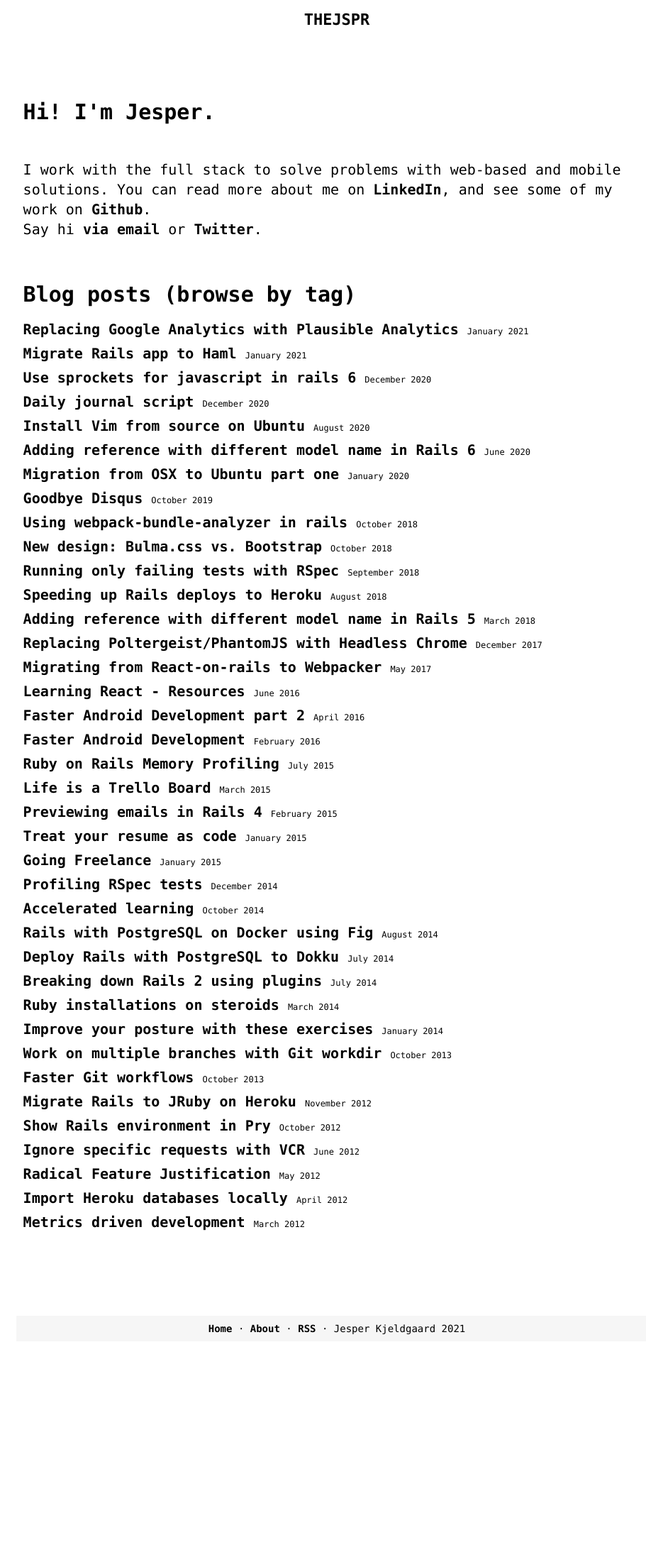
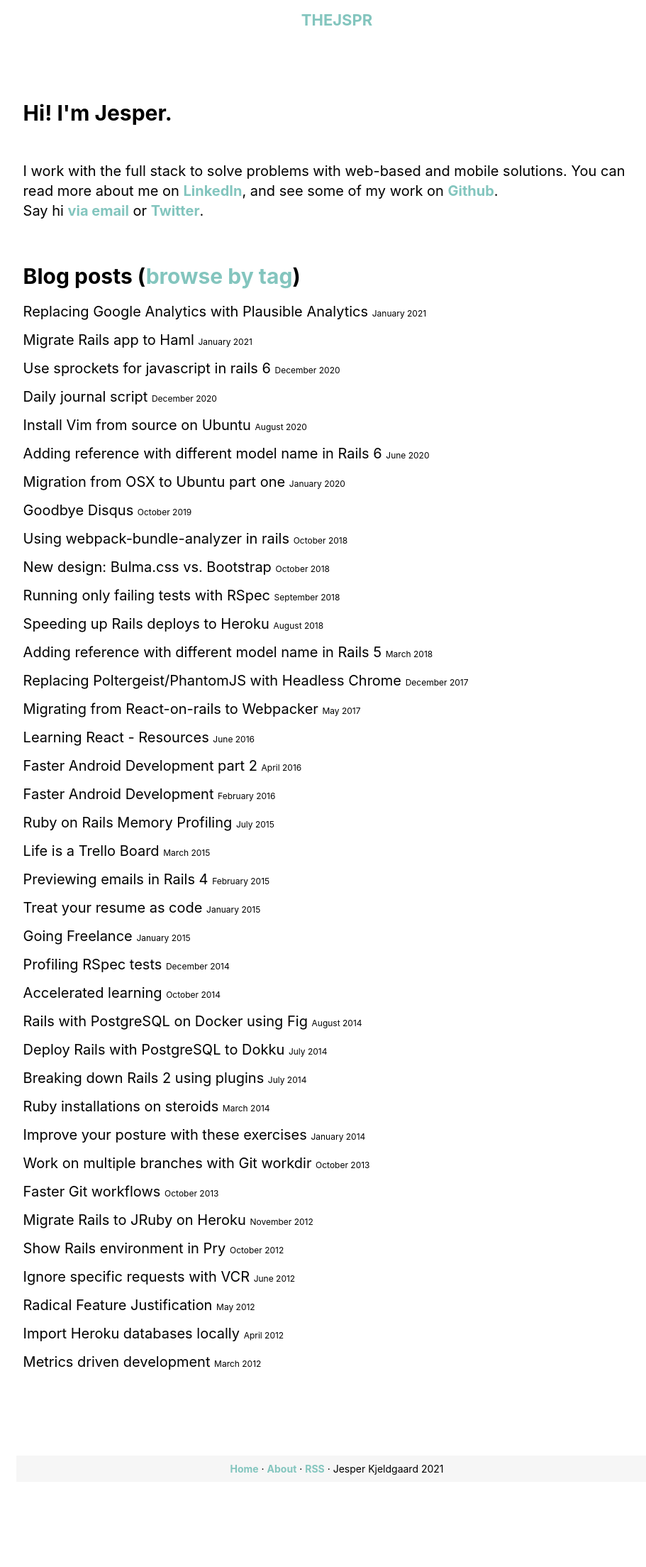
Before and after one commit to thejspr/thejspr.com, a Jekyll site: the page built from index.html, in a window 1280 px wide. Shown: the whole page at 71% size, without its empty margins (165-1076 px from the left). Built offline with Jekyll 4.4.1, drawn with Linux system fonts in a browser that asks for light colours; some web fonts are replaced; before the commit the page ends 2010 px from its top, so only the background shows below that.

Commit message:
inter font and a bit of color

```diff
--- a/assets/style.scss
+++ b/assets/style.scss
@@ -2,7 +2,17 @@
 ---
 @import "_scss/mixins";
 
+$link-color: #83c5be;
 $light-gray: #f6f6f6;
+
+@font-face {
+  font-family: 'Inter';
+  font-style:  normal;
+  font-weight: 500;
+  font-display: swap;
+  src: url("Inter-Medium.woff2?v=3.15") format("woff2"),
+       url("Inter-Medium.woff?v=3.15") format("woff");
+}
 
 * {
   -webkit-font-smoothing: antialiased;
@@ -11,11 +21,22 @@ $light-gray: #f6f6f6;
 }
 
 body {
-  font-family: "Lucida Sans Typewriter", "Lucida Console", Monaco, "Bitstream Vera Sans Mono", monospace;
+  // font-family: "Lucida Sans Typewriter", "Lucida Console", Monaco, "Bitstream Vera Sans Mono", monospace;
+  font-family: "Inter", sans-serif;
   font-size: 18px;
 
   @include tablet-up {
     font-size: 20px;
+  }
+}
+
+a {
+  text-decoration: none;
+  color: $link-color;
+  font-weight: bold;
+
+  &:hover {
+    text-decoration: underline;
   }
 }
 
@@ -24,19 +45,6 @@ p {
 
   @include tablet-up {
     line-height: 28px;
-  }
-}
-
-h4 {
-}
-
-a {
-  text-decoration: none;
-  color: #000;
-  font-weight: bold;
-
-  &:hover {
-    text-decoration: underline;
   }
 }
 
@@ -121,7 +129,13 @@ footer {
   }
 
   .index-item {
-    margin-bottom: 10px;
+    margin-bottom: 16px;
+    font-weight: 400;
+
+    a {
+      color: #000;
+      font-weight: 400;
+    }
 
     &--date {
       font-size: 0.6em;
--- a/index.html
+++ b/index.html
@@ -25,6 +25,7 @@ title: Software entrepreneur
     {% for post in site.posts %}
       <div class='index-item'>
         <a href="{{post.url}}">{{post.title}}</a>
+
         <span class="index-item--date">
           {{ post.date | date: "%B %Y" }}
         </span>
```
Also changed, not shown: assets/fonts/Inter-Regular.woff (added), assets/fonts/Inter-Regular.woff2 (added).
